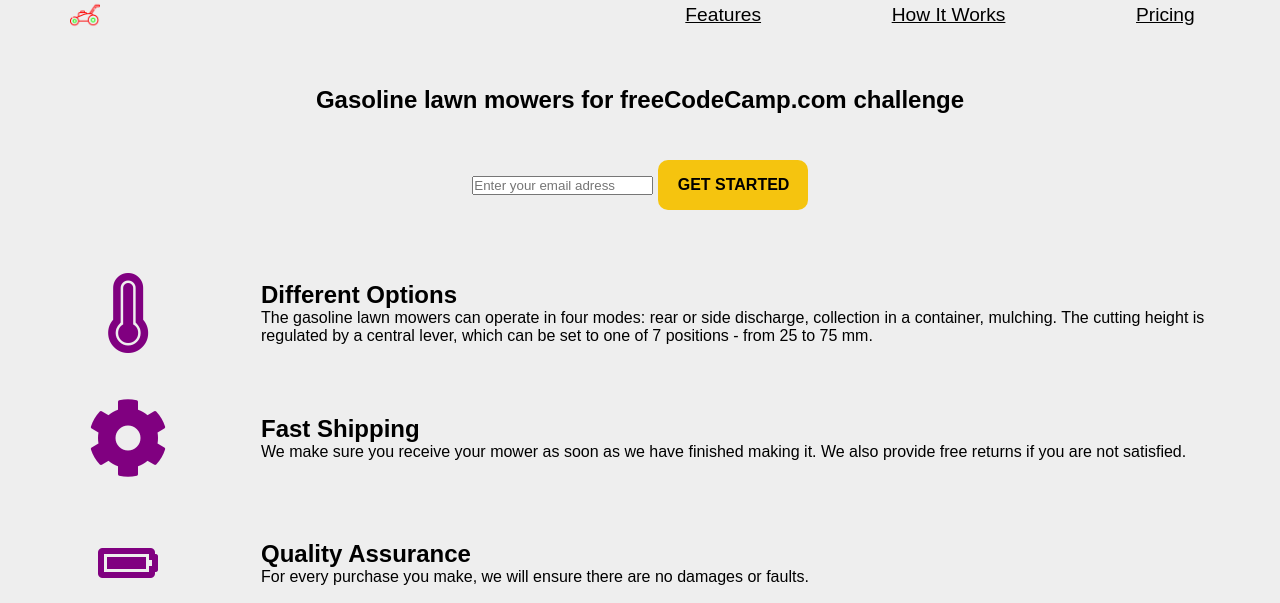
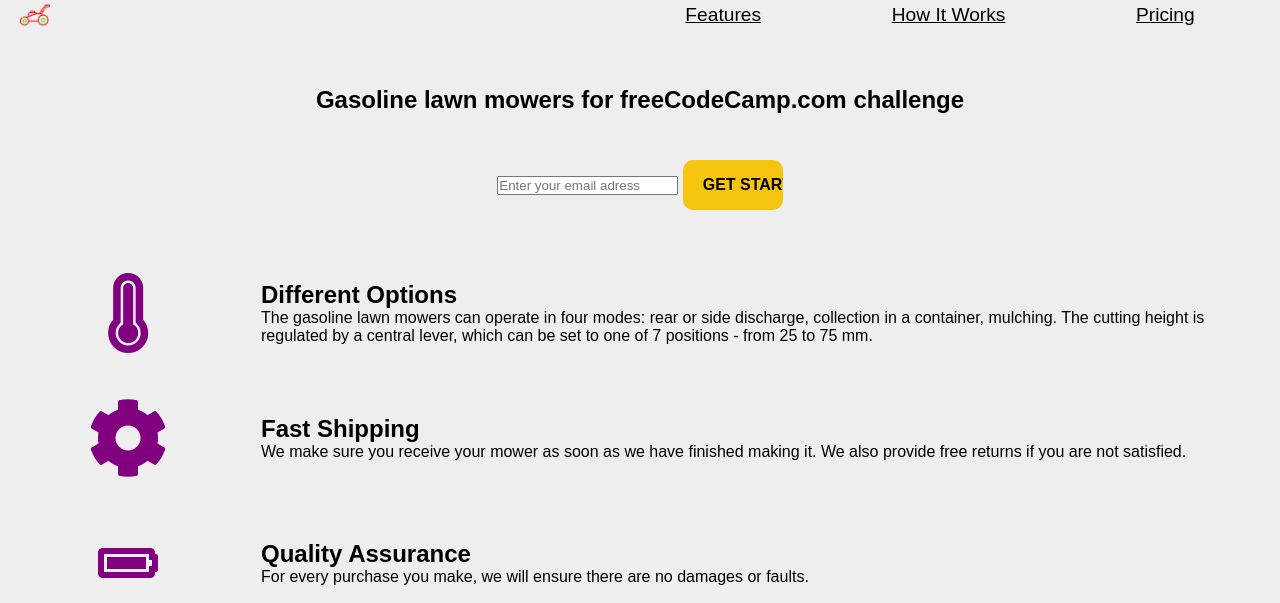
Before and after one commit to AliakseiMazheika/Product-landing-page, a plain HTML site: page index.html in a window 1280 px wide. Shown: the top 603 px of the page. Drawn offline with Linux system fonts and the light colour scheme.

Commit message:
Update styles.css

```diff
--- a/styles.css
+++ b/styles.css
@@ -16,7 +16,7 @@
   max-width: 30px;
   justify-content: center;
   align-items: center;
-  margin-left: 50px;
+  margin-left: 0px;
 }
 
 * {
@@ -70,8 +70,6 @@
 @media (max-width: 600px) {
   header {
     flex-wrap: wrap;
-    width: 100%;
-    min-height: 20px;
   }
 }
 
@@ -88,12 +86,7 @@
 }
 
 .logo > img {
-  width: 100%;
-  height: 100%;
-  max-width: 30px;
   display: flex;
-  justify-content: center;
-  align-items: center;
   text-align: center;
   margin-left: 30px;
 }
@@ -166,7 +159,7 @@
 }
 
 #hero input[type="submit"] {
-  max-width: 150px;
+  max-width: 100px;
   width: 100%;
   height: 50px;
   margin: 10px 0;
@@ -214,7 +207,7 @@
 }
 
 @media (max-width: 550px) {
-  #features .desc {
+  #features .desc{
     width: 100%;
     text-align: center;
     padding: 0;
```
